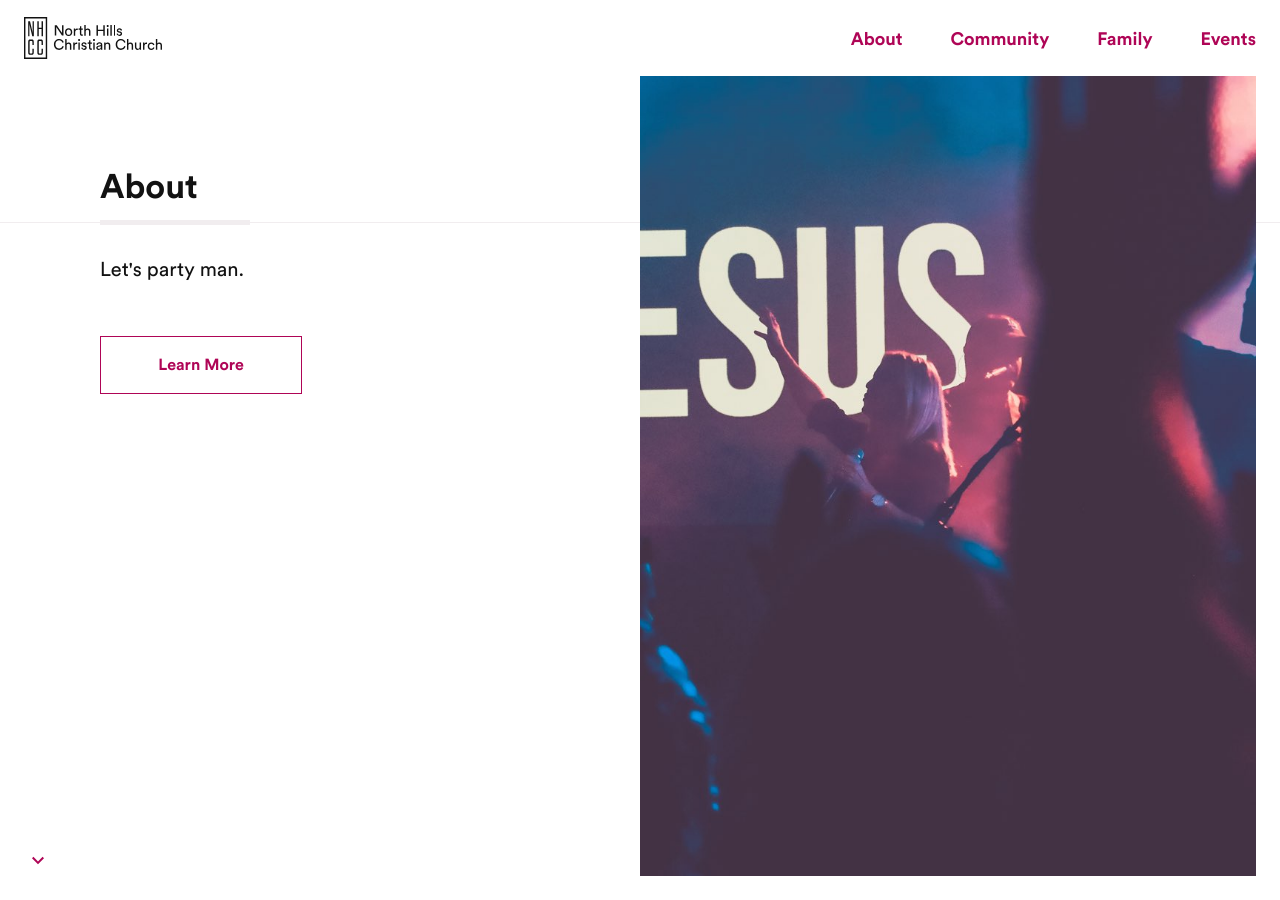
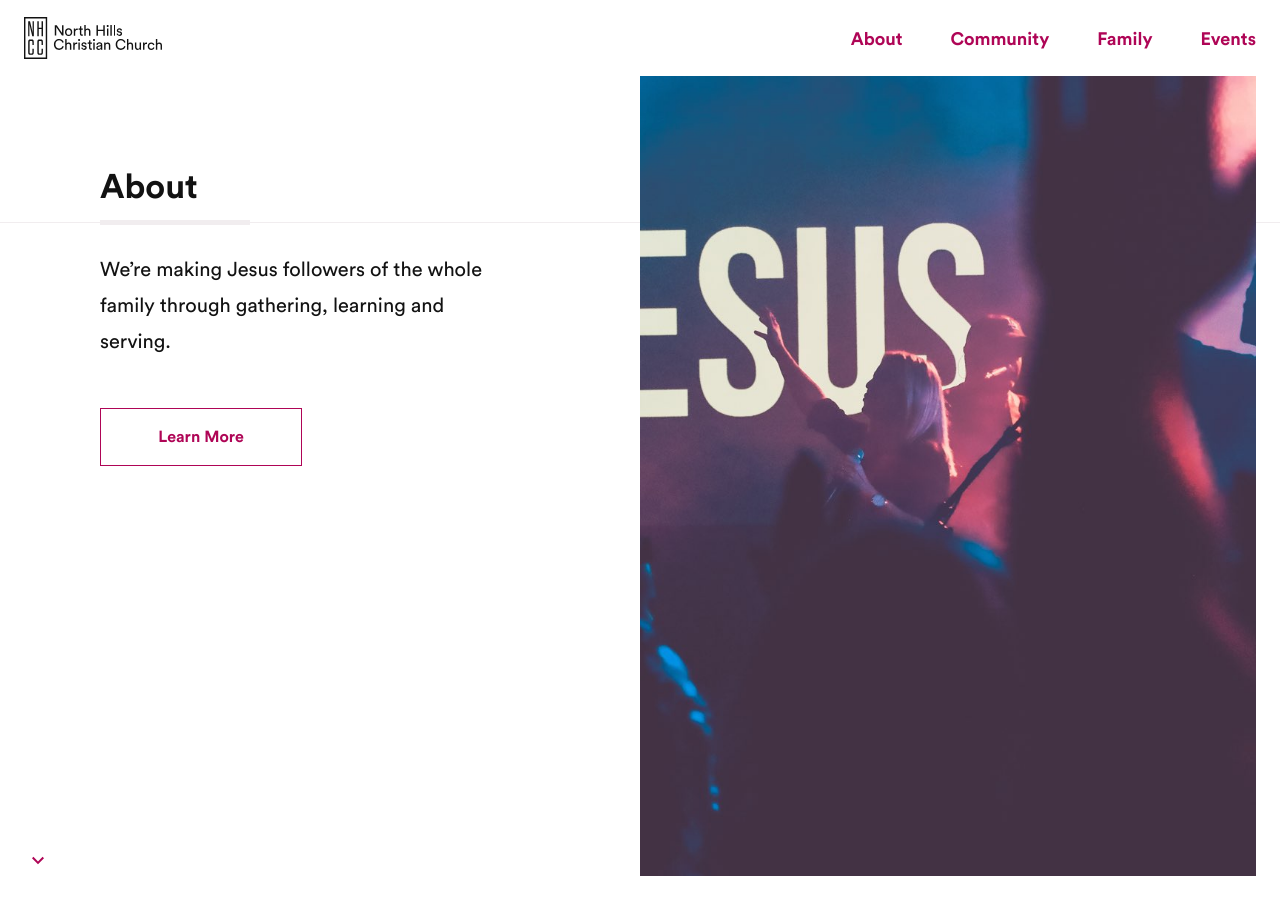
Before and after one commit to kevinrupert/nhcc-web-production, a Jekyll site: the page built from home.md, in a window 1280 px wide and 900 px high, scrolled down 651 px. Built offline with Jekyll 4.4.1, drawn with Linux system fonts in a browser that asks for light colours.

Commit message:
Home and footer liquid.

```diff
--- a/_config.yml
+++ b/_config.yml
@@ -19,3 +19,4 @@
 twitter_username: jekyllrb
 github_username: jekyll
 markdown: kramdown
+service_time: 10am
--- a/_includes/footer.html
+++ b/_includes/footer.html
@@ -9,7 +9,8 @@
   <div class="contact">
     <div class="text">
       <div class="container">
-        <h3 class="title-2">We meet Sundays <br />at 10am.</h3>
+        <h3 class="title-2">We meet Sundays <br /> at {{ site.service_time }}
+        </h3>
         <div class="bar"></div>
       </div>
       <div class="contact-info mar-top-48">
--- a/_layouts/home-page.html
+++ b/_layouts/home-page.html
@@ -63,7 +63,7 @@
         <div class="animation-group">
           <h2 class="title-2">Community</h2>
           <p class="regular mar-top-48 animate-fade-up">
-            Following Jesus includes serving His community both locally and globally.
+            {{ page['community blurb'] }}
           </p>
           <div class="animate-fade-up delay-2">
             <a class="button mar-top-16" href="/community.html">Learn More</a>
@@ -86,7 +86,7 @@
         <div class="animation-group">
           <h2 class="title-2">Family</h2>
           <p class="regular mar-top-48 animate-fade-up">
-            Following Jesus includes every stage of life.
+            {{ page['family blurb'] }}
           </p>
           <div class="animate-fade-up delay-2">
             <a class="button mar-top-16" href="/family.html">Learn More</a>
@@ -109,7 +109,7 @@
         <div class="animation-group">
           <h2 class="title-2">Events</h2>
           <p class="regular mar-top-48 animate-fade-up">
-            Following Jesus means being around people who are like Jesus.
+            {{ page['events blurb'] }}
           </p>
           <div class="animate-fade-up delay-2">
             <a class="button mar-top-16" href="/events.html">Learn More</a>
--- a/home.md
+++ b/home.md
@@ -1,6 +1,9 @@
 ---
 title: Home
 permalink: "/"
-about blurb: Let's party man.
+about blurb: We’re making Jesus followers of the whole family through gathering, learning and serving.
+community blurb: Following Jesus includes serving His community both locally and globally.
+family blurb: Following Jesus includes every stage of life.
+events blurb: Following Jesus means being around people who are like Jesus.
 layout: home-page
 ---
```
Also changed, not shown: other parts of _layouts/home-page.html (+1 -1 lines).
